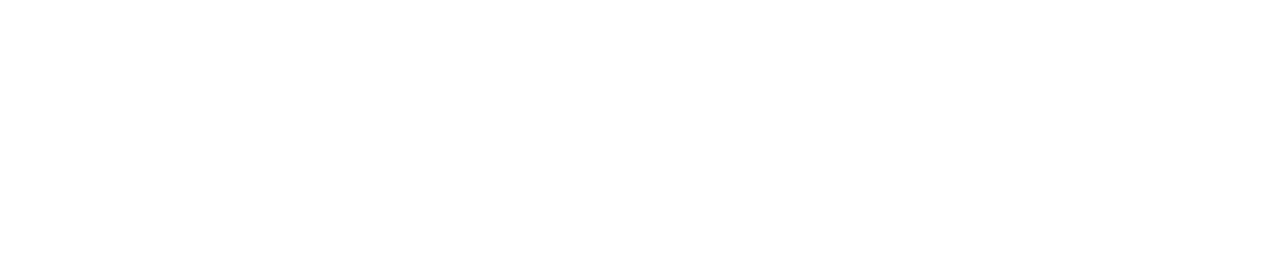
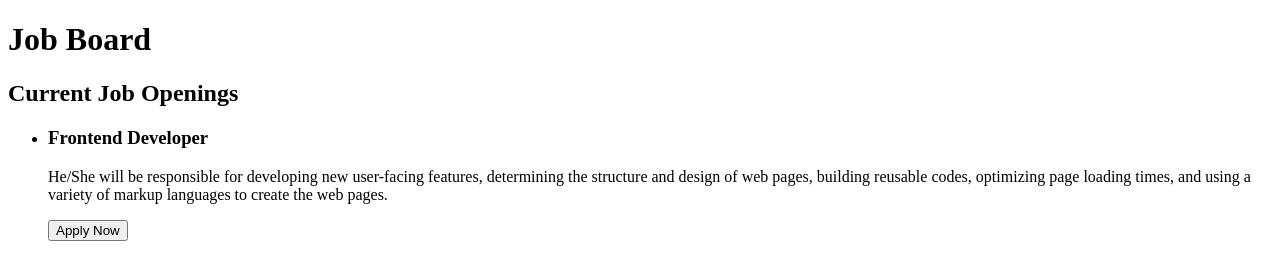
Before and after one commit to SiyandaMaykiso/Job-Board, a plain HTML site: page index.html in a window 1280 px wide. Drawn offline with Linux system fonts and the light colour scheme.

Commit message:
Update index.html

```diff
--- a/index.html
+++ b/index.html
@@ -4,3 +4,13 @@
 	  <title>Job Board</title>
 	  <link rel="stylesheet" href="style.css">
 	</head>
+    <body>
+        <h1>Job Board</h1>
+        <div class="jobs">
+        <h2>Current Job Openings</h2>
+        <ul>
+        <li>
+        <h3>Frontend Developer</h3>
+        <p> He/She will be responsible for developing new user-facing features, determining the structure and design of web pages, building reusable codes, optimizing page loading times, and using a variety of markup languages to create the web pages.</p>
+        <button class="apply-btn">Apply Now</button>
+        </li>
```
